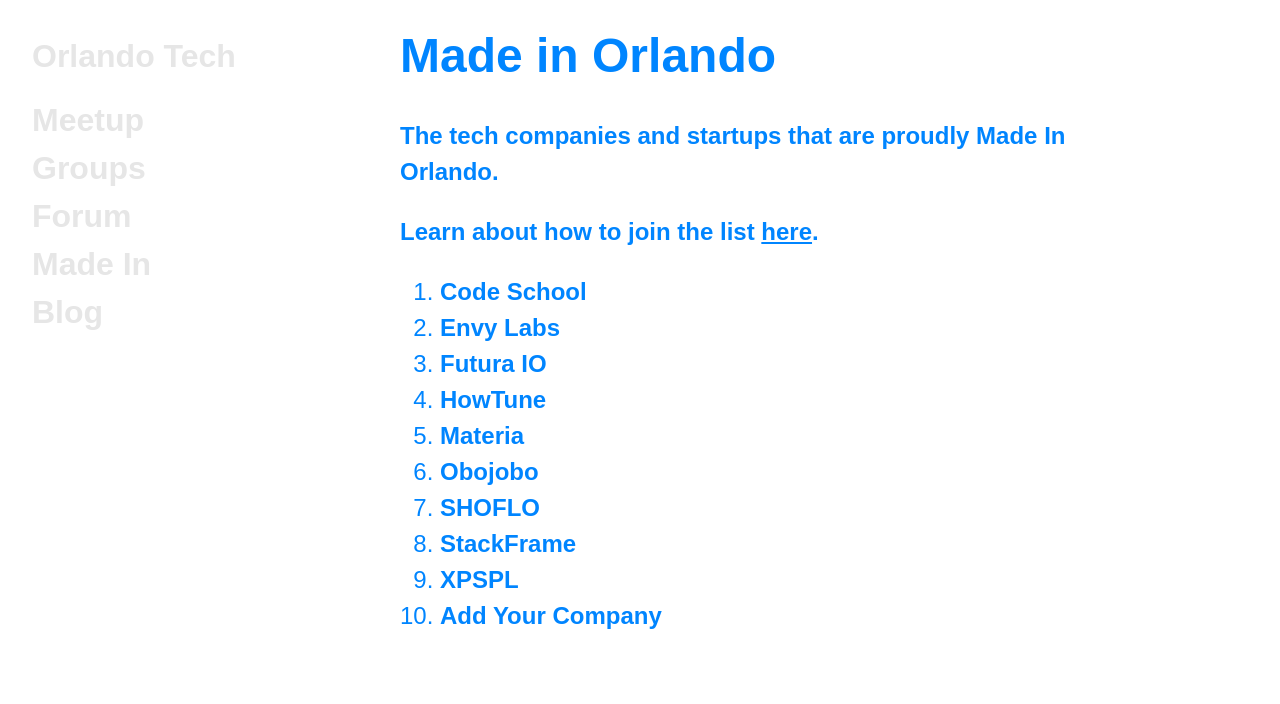
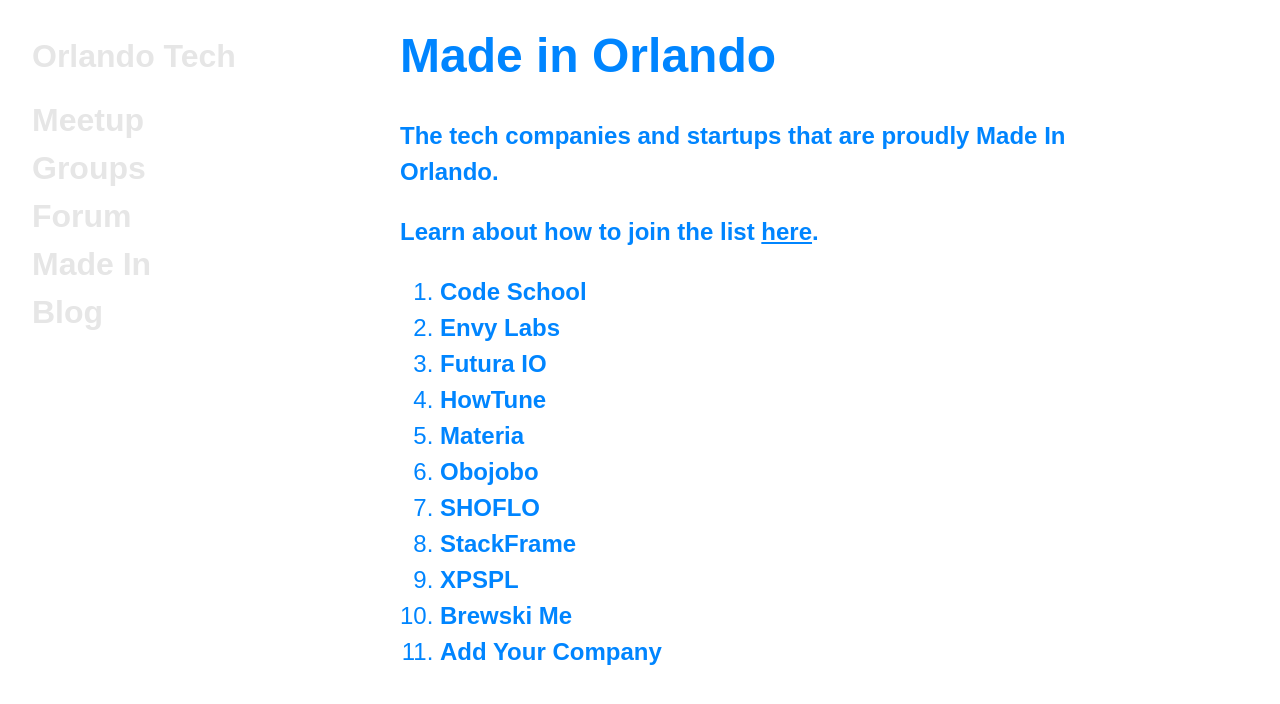
Before and after one commit to orlandotech/orlandotech.github.io, a Jekyll site: the page built from made-in/index.html, in a window 1280 px wide. Shown: the top 704 px of the page. Built offline with Jekyll 4.4.1, drawn with Linux system fonts in a browser that asks for light colours; Markdown is read by kramdown in place of the engine named in the settings.

Commit message:
Brewski Me added to 'made in' list.

```diff
--- a/made-in/index.html
+++ b/made-in/index.html
@@ -18,5 +18,6 @@
   <li><a href="http://shoflo.tv">SHOFLO</a></li>
   <li><a href="http://www.stackframe.com/">StackFrame</a></li>
   <li><a href="http://xpspl.readthedocs.org/">XPSPL</a></li>
+  <li><a href="http://brewski.me">Brewski Me</a></li>
   <li><a href="http://github.com/orlandotech/orlandotech.github.io#hey-i-want-to-add-my-company-to-the-list">Add Your Company</a></li>
 </ol>
```
